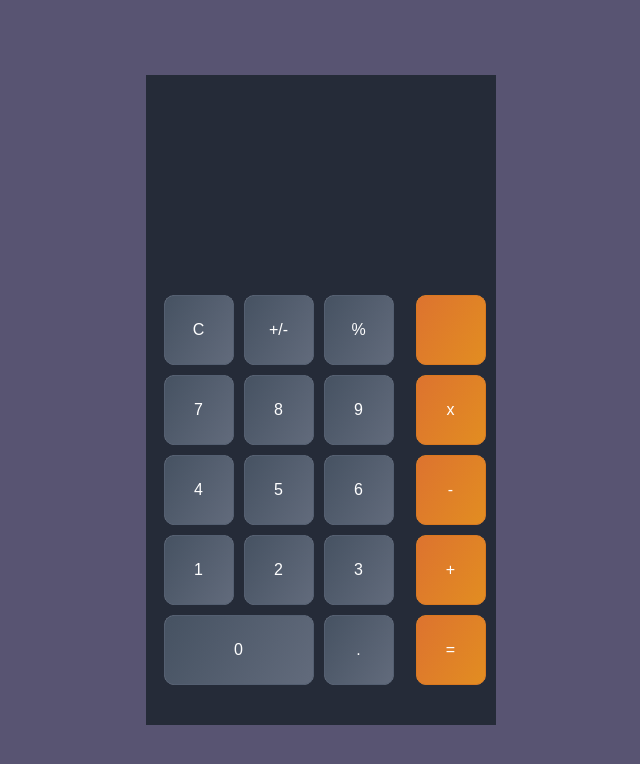
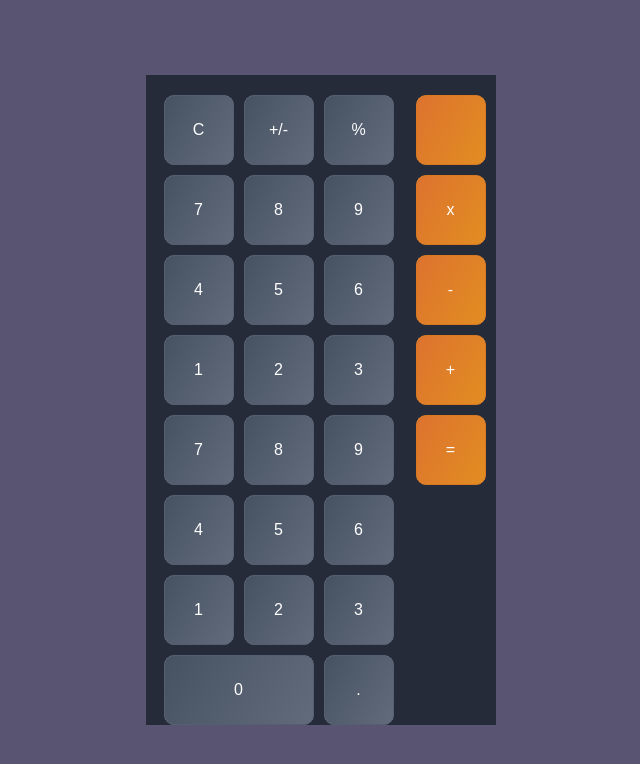
Before and after one commit to Andre-Rodrigues-Dev-Web/calculadora-com-boas-praticas-html-css-js, a plain HTML site: page calculadora/index.html in a window 1280 px wide. Shown: the whole page, without its empty margins (319-959 px from the left). Drawn offline with Linux system fonts and the light colour scheme.

Commit message:
fix: adicionado botões com lista de números vindas do JS

```diff
--- /dev/null
+++ b/calculadora/assets/js/calculator.js
@@ -0,0 +1,20 @@
+//Lista números nos botões na ul com classe center
+const numeros = {
+    1: 7,
+    2: 8,
+    3: 9,
+    4: 4,
+    5: 5,
+    6: 6,
+    7: 1,
+    8: 2,
+    9: 3
+};
+
+const ul = document.querySelector('.center');
+
+Object.entries(numeros).map(([key, value]) => {
+    const button = document.createElement('button');
+    button.textContent = value;
+    ul.appendChild(button);
+});
--- a/calculadora/index.html
+++ b/calculadora/index.html
@@ -52,5 +52,7 @@
         </div>
       </div>
     </section>
+    <!--script-->
+    <script src="assets/js/calculator.js"></script>
   </body>
 </html>
```
